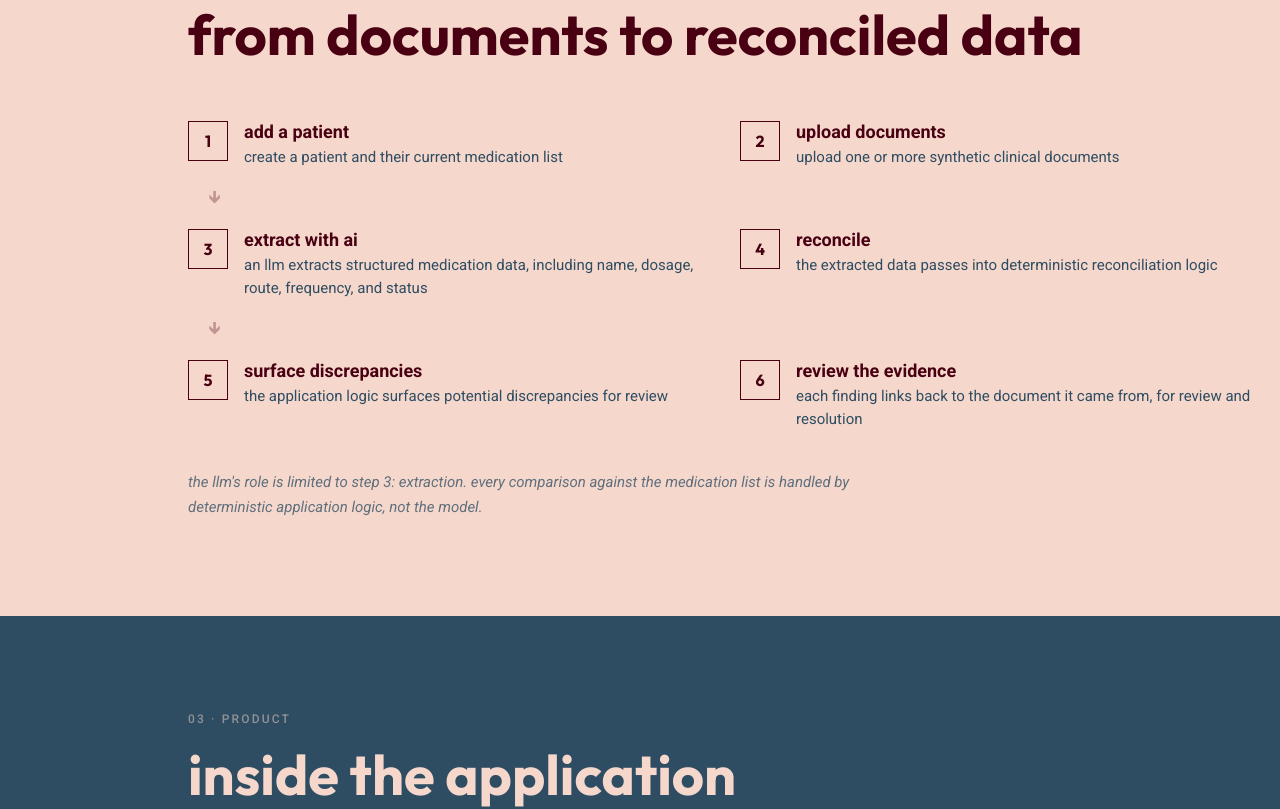
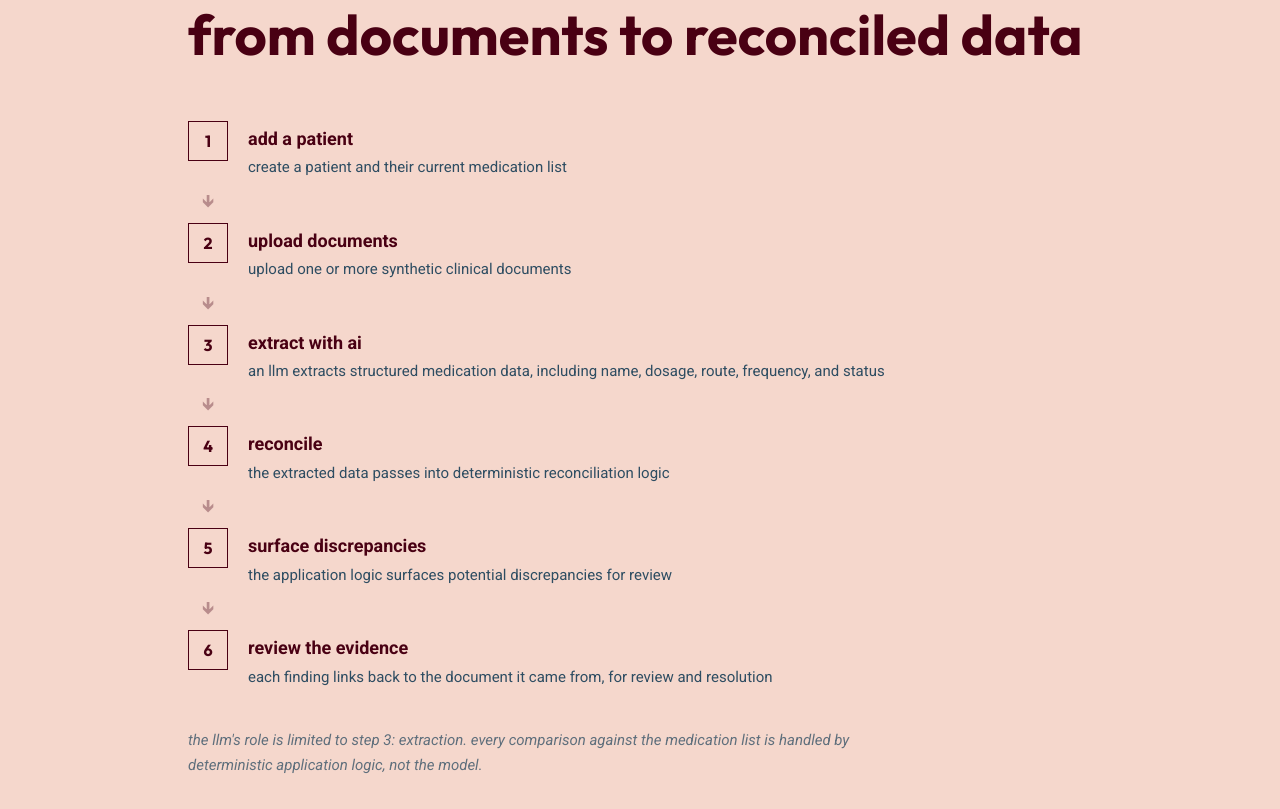
Before and after one commit to built-by-ann/built-by-ann.github.io, a React (Vite) app: page /medlens in a window 1280 px wide. Shown: the part 1620-2429 px from the top of the page. Built offline with nearby package versions, Linux system fonts and the light colour scheme.

Commit message:
medlens steps layout

```diff
--- a/src/App.tsx
+++ b/src/App.tsx
@@ -10,6 +10,20 @@ import StudyAbroadPage from './pages/StudyAbroadPage'
 import ContactPage from './pages/ContactPage'
 import AboutPage from './pages/AboutPage'
 import MedlensPage from './pages/MedlensPage'
+
+function SkipLink() {
+  // Native anchor navigation to a tabIndex={-1} target already moves focus in most
+  // evergreen browsers, but this backstops that explicitly so it's reliable everywhere.
+  const focusMain = () => {
+    document.getElementById('main-content')?.focus()
+  }
+
+  return (
+    <a href="#main-content" className="skip-link" onClick={focusMain}>
+      skip to main content
+    </a>
+  )
+}
 
 function ScrollToTop() {
   const { pathname, hash } = useLocation()
@@ -30,8 +44,10 @@ export default function App() {
   return (
     <BrowserRouter>
       <div style={{ width: 1440, backgroundColor: '#490013' }}>
+        <SkipLink />
         <ScrollToTop />
         <Navbar />
+        <main id="main-content" tabIndex={-1}>
           <Routes>
             <Route path="/" element={<HomePage />} />
             <Route path="/resume" element={<ResumePage />} />
@@ -42,6 +58,7 @@ export default function App() {
             <Route path="/about" element={<AboutPage />} />
             <Route path="/medlens" element={<MedlensPage />} />
           </Routes>
+        </main>
         <Footer />
       </div>
     </BrowserRouter>
--- a/src/pages/MedlensPage.tsx
+++ b/src/pages/MedlensPage.tsx
@@ -384,15 +384,13 @@ export default function MedlensPage() {
         <Eyebrow light={false}>02 · how it works</Eyebrow>
         <h2 style={{ ...heading(56, ink), marginBottom: 56 }}>from documents to reconciled data</h2>
 
-        <div style={{ display: 'flex', flexDirection: 'column', gap: 20 }}>
-          {[STEPS.slice(0, 2), STEPS.slice(2, 4), STEPS.slice(4, 6)].map((row, i) => (
-            <div key={i}>
-              <div style={{ display: 'flex', gap: 40 }}>
-                {row.map(step => (
-                  <div key={step.num} style={{ flex: 1, display: 'flex', gap: 16, alignItems: 'flex-start' }}>
+        <div style={{ display: 'flex', flexDirection: 'column', maxWidth: 760 }}>
+          {STEPS.map((step, i) => (
+            <div key={step.num}>
+              <div style={{ display: 'flex', gap: 20, alignItems: 'flex-start' }}>
                 <Badge border={ink}>{step.num}</Badge>
-                    <div>
-                      <div style={{ fontFamily: "'Roboto', sans-serif", fontWeight: 700, fontSize: 18, color: ink, marginBottom: 4 }}>
+                <div style={{ paddingTop: 6 }}>
+                  <div style={{ fontFamily: "'Roboto', sans-serif", fontWeight: 700, fontSize: 18, lineHeight: 1.3, color: ink, marginBottom: 6 }}>
                     {step.title}
                   </div>
                   <div style={{ fontFamily: "'Roboto', sans-serif", fontSize: 15, lineHeight: 1.5, color: steel }}>
@@ -400,12 +398,10 @@ export default function MedlensPage() {
                   </div>
                 </div>
               </div>
-                ))}
-              </div>
-              {i < 2 && (
+              {i < STEPS.length - 1 && (
                 <div
                   aria-hidden="true"
-                  style={{ fontFamily: "'Outfit', sans-serif", fontSize: 20, color: 'rgba(73,0,19,0.3)', margin: '16px 0 0 20px' }}
+                  style={{ width: 40, textAlign: 'center', fontFamily: "'Outfit', sans-serif", fontSize: 20, lineHeight: 1, color: 'rgba(73,0,19,0.35)', margin: '12px 0' }}
                 >
                   ↓
                 </div>
--- a/src/styles.css
+++ b/src/styles.css
@@ -17,3 +17,21 @@ a {
 a:hover {
   font-style: italic;
 }
+
+.skip-link {
+  position: fixed;
+  top: -80px;
+  left: 16px;
+  z-index: 1000;
+  background-color: #1e3f55;
+  color: #f5d7cc;
+  font-family: 'Roboto', sans-serif;
+  font-weight: 500;
+  font-size: 16px;
+  padding: 14px 32px;
+  transition: top 0.15s ease;
+}
+
+.skip-link:focus {
+  top: 16px;
+}
```
Also changed, not shown: 5 other files (tests, documents, lock files or other folders). Lines whose indentation alone changed are shown as unchanged.
